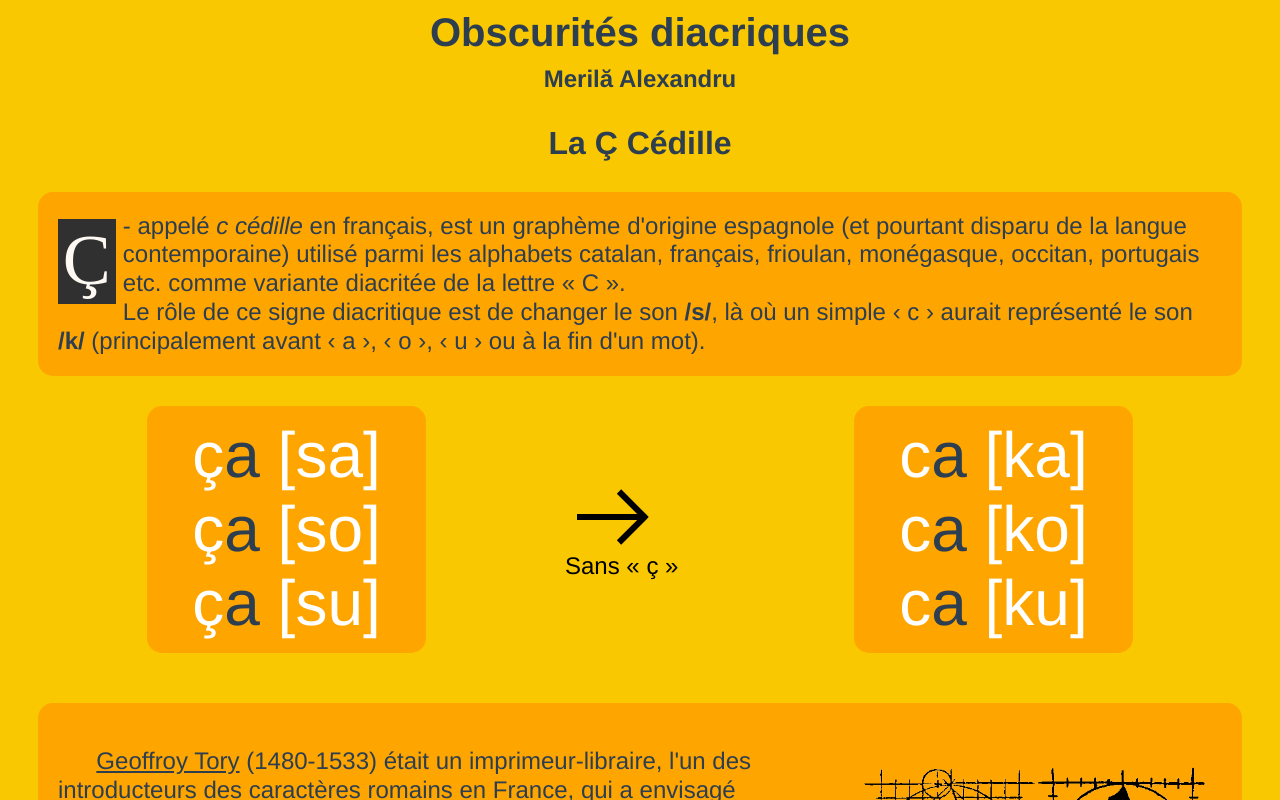
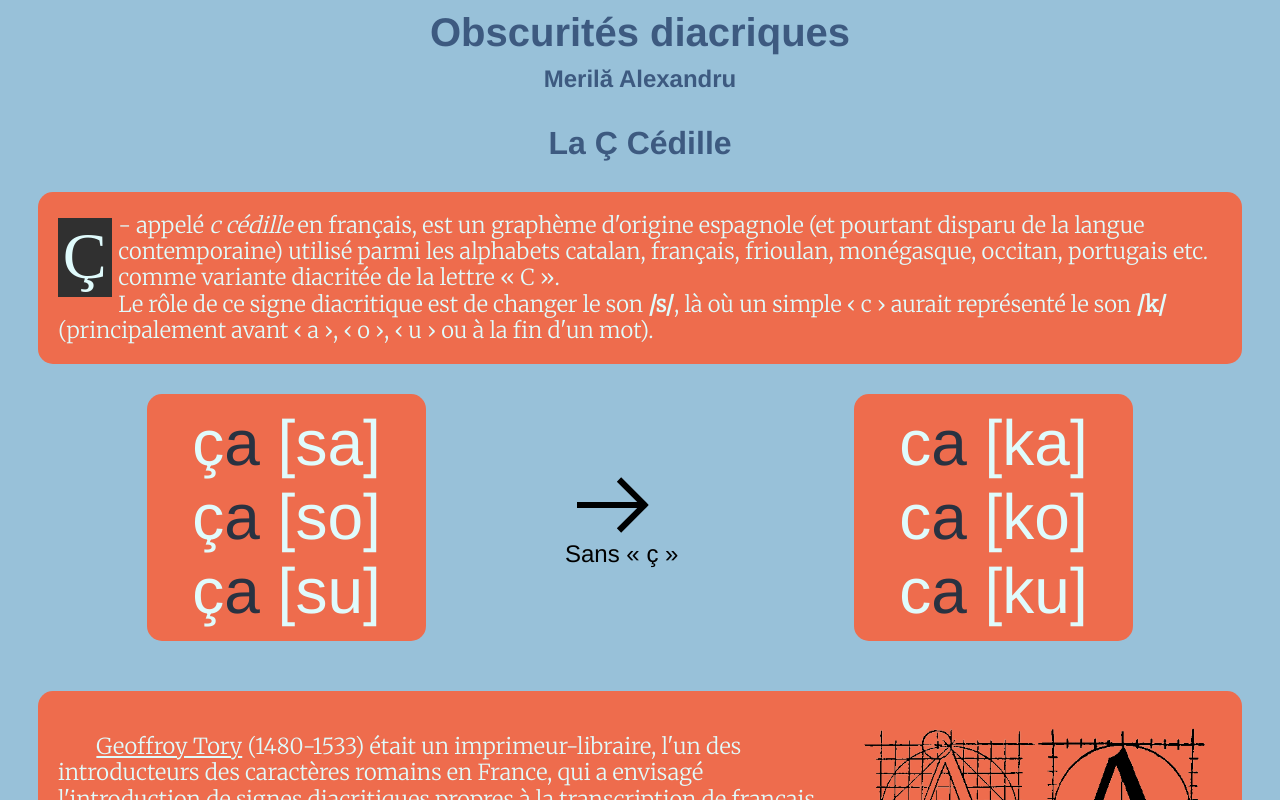
Before and after one commit to Marlex31/voix-des-ados, a Vue app: page /#/21 in a window 1280 px wide. Shown: the top 800 px of the page. Built offline with nearby package versions, Linux system fonts and the light colour scheme.

Commit message:
Added scss, tweaked colors and font

```diff
--- a/src/App.vue
+++ b/src/App.vue
@@ -28,7 +28,9 @@ export default {
 </script>
 
 <style>
-
+abbr{
+  text-decoration: solid underline white 2px;
+}
 abbr:hover{
   cursor: help;
 }
--- a/src/views/Linguistique.vue
+++ b/src/views/Linguistique.vue
@@ -17,11 +17,11 @@
 
     <div class="flex-container" style="flex-direction: row; margin-bottom: 50px;">
         <div class="sounds">
-            ç<span style="color: #2c3e50;">a</span> [sa]
+            ç<span class="phonology">a</span> [sa]
             <br>
-            ç<span style="color: #2c3e50;">a</span> [so]
+            ç<span class="phonology">a</span> [so]
             <br>
-            ç<span style="color: #2c3e50;">a</span> [su]
+            ç<span class="phonology">a</span> [su]
         </div>
 
         <svg xmlns="http://www.w3.org/2000/svg" viewBox="0 0 50 40" width="150px" >
@@ -30,11 +30,11 @@
         </svg>
 
         <div class="sounds">
-            c<span style="color: #2c3e50;">a</span> [ka]
+            c<span class="phonology">a</span> [ka]
             <br>
-            c<span style="color: #2c3e50;">a</span> [ko]
+            c<span class="phonology">a</span> [ko]
             <br>
-            c<span style="color: #2c3e50;">a</span> [ku]
+            c<span class="phonology">a</span> [ku]
         </div>
     </div>
 
@@ -81,7 +81,7 @@
         Ce format de vidéo n'est pas supporté par votre navigateur.
     </video>
 
-    <sources :links="sources_1"></sources>
+    <sources class="phonology" :links="sources_1"></sources>
 
 
     <h1 class="title" style="margin: 2.5% 0">Le Macron</h1>
@@ -121,17 +121,17 @@
         Ce format de vidéo n'est pas supporté par votre navigateur.
     </video>
 
-    <div>
-        <p style="text-align:center; font-size: 22px;">
+    <div class="content" style="width:70%; margin:50px auto; padding:1px;">
+        <p style="text-align:center;">
             On peut conclure que le macron est pour ceux qui ont un esprit
             indépendent, impartiel.
         </p>
+    </div>
     <br>
     <img src="@/assets/linguistique/macron.png" style="display:block; width:400px; margin:auto;"
     alt="Caricature du President Macron">
-    </div>
 
-    <sources :links="sources_2"></sources>
+    <sources class="phonology" :links="sources_2"></sources>
 
 </div>
 </template>
@@ -144,7 +144,7 @@ export default {
         sources
     },
     mounted(){
-        document.body.style.backgroundColor = "rgb(250, 200, 0)";
+        document.body.style.backgroundColor = "#98C1D9";
     },
     data(){
         return{
@@ -170,7 +170,22 @@ export default {
 
 <style lang="scss" scoped>
 
-$primary-fg: orange;
+ @import url('https://fonts.googleapis.com/css2?family=Merriweather:wght@300&display=swap');
+
+$primary-fg: #EE6C4D;
+$font: #E0FBFC;
+
+.phonology{
+    color: #293241
+}
+
+.title{
+    color: #3D5A80; // enough cotrast?
+}
+
+*{
+    color: $font;
+}
 
 pre{
     font-family: 'Franklin Gothic Medium', 'Arial Narrow', Arial, sans-serif;
@@ -179,6 +194,7 @@ pre{
 
 .quote{
     border-left: 4px solid;
+    border-color: #293241;
     margin: 15px;
     padding-left: 30px;
 }
@@ -191,13 +207,14 @@ pre{
     width: 20%;
     padding: 1%;
     border-radius: 15px;
-    color: white;
+    color: $font;
 }
 
 .content{
+    font-family: 'Merriweather', serif;
     margin: 30px;
     padding: 20px;
-    font-size: 24px;
+    font-size: 22px;
     background-color: $primary-fg;
     border-radius: 15px;
     line-height: 120%;
@@ -209,14 +226,10 @@ pre{
     margin: 0.1em 0.1em 0.1em 0;
     line-height: 1;
     background: #303030;
-    color: #FDF9F2;
+    color: $font;
     padding: 0.3rem;
     padding-bottom: 0.5rem;
 }
-
-/* #end{
-    opacity: 0;
-} */
 
 .flex-container{
     display: flex;
```
Also changed, not shown: TODO.txt. Lines whose indentation alone changed are shown as unchanged.
